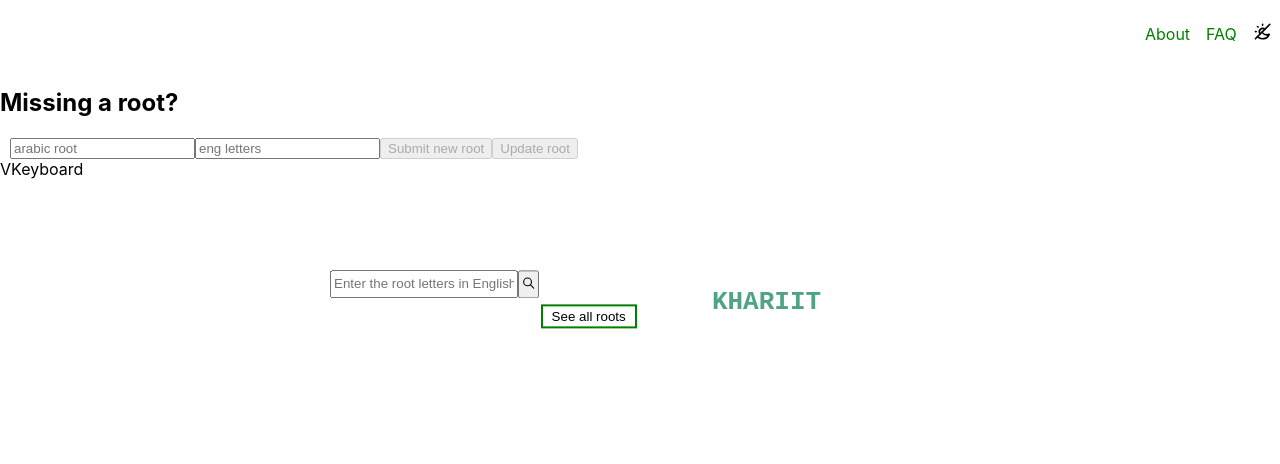
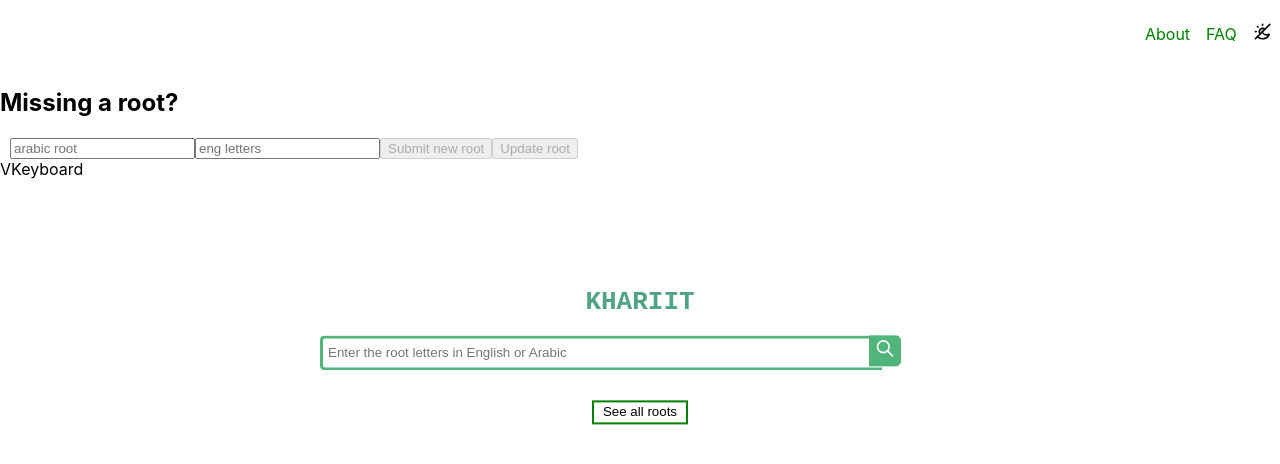
Before and after one commit to NedlawA/khariit-frontend, a React (Create React App) app: page / in a window 1280 px wide. Shown: the top 464 px of the page. Built offline with nearby package versions, Linux system fonts and the light colour scheme.

Commit message:
change search from form until can implement style override

```diff
--- a/src/components/RootDisplay/RootDisplay.css
+++ b/src/components/RootDisplay/RootDisplay.css
@@ -13,6 +13,8 @@
     margin-right: 8px;
 }
 .arRoot {
-    border-left: 1px solid black;
-    padding: 0 8px;
+    border-right: 1px solid black;
+    padding-right: 13px;
+    margin-right: 16px;
+
 }
--- a/src/components/RootDisplay/RootDisplay.jsx
+++ b/src/components/RootDisplay/RootDisplay.jsx
@@ -6,11 +6,11 @@
         <section>
           {props.wordId}
         </section>
+        <section className="column engLetters">
+            {props.engLetters}
+        </section>
         <section className="column arRoot">
             {props.arabicRoot}
-        </section>
-        <section className="column engLetters">
-            {props.engLetters}
         </section>
         <section>
             <button onClick={() => props.onDelete(props.wordId)}>Delete</button>
--- a/src/components/Search/Search.css
+++ b/src/components/Search/Search.css
@@ -75,5 +75,5 @@
     position: absolute;
     top: 65%;
     left: 50%;
-    transform: translate(-12%, -50%);
+    transform: translate(-42%, -10%);
   }
--- a/src/components/Search/Search.jsx
+++ b/src/components/Search/Search.jsx
@@ -6,6 +6,7 @@
 const initialSearchData = {data: ''}
 
 const Search = props => {
+
   const [searchData, setSearchData] = useState(initialSearchData)
 
   const handleChange = (event) => {
@@ -14,24 +15,23 @@
     setSearchData((prev) => ({ ...prev, [name]: value }));
   };
 
-  const handleSearchSubmit = event => {
-    event.preventDefault();
+  const handleSearchSubmit = e => {
+    e.preventDefault();
     props.handleSearch(searchData);
     setSearchData(initialSearchData);
   };
 
+
+
   return (
-    <div>
     <div className="wrap">
         <h1>KHARIIT</h1>
-        <form className="search" onSubmit={handleSearchSubmit} >
-            <input value={searchData.data}onChange={handleChange} type="text" id="data" name="data" className="searchBar" placeholder="Enter the root letters in English or Arabic" />
-           <button type="submit" className="searchButton" aria-label="search">
+        <div className="search" />
+        <input value={searchData.data} onChange={handleChange} type="text" id="data" name="data" className="searchBar" placeholder="Enter the root letters in English or Arabic" />
+           <button onClick={handleSearchSubmit} type="submit" className="searchButton" aria-label="search">
             <i><TbSearch/></i>
           </button>
           <button onClick={() => props.onGetAll()} className="getAll">See all roots</button>
-          </form>
-          </div>
         <section className="display">
             {props.rootDisplay.map((word) => (
             <RootDisplay
```
